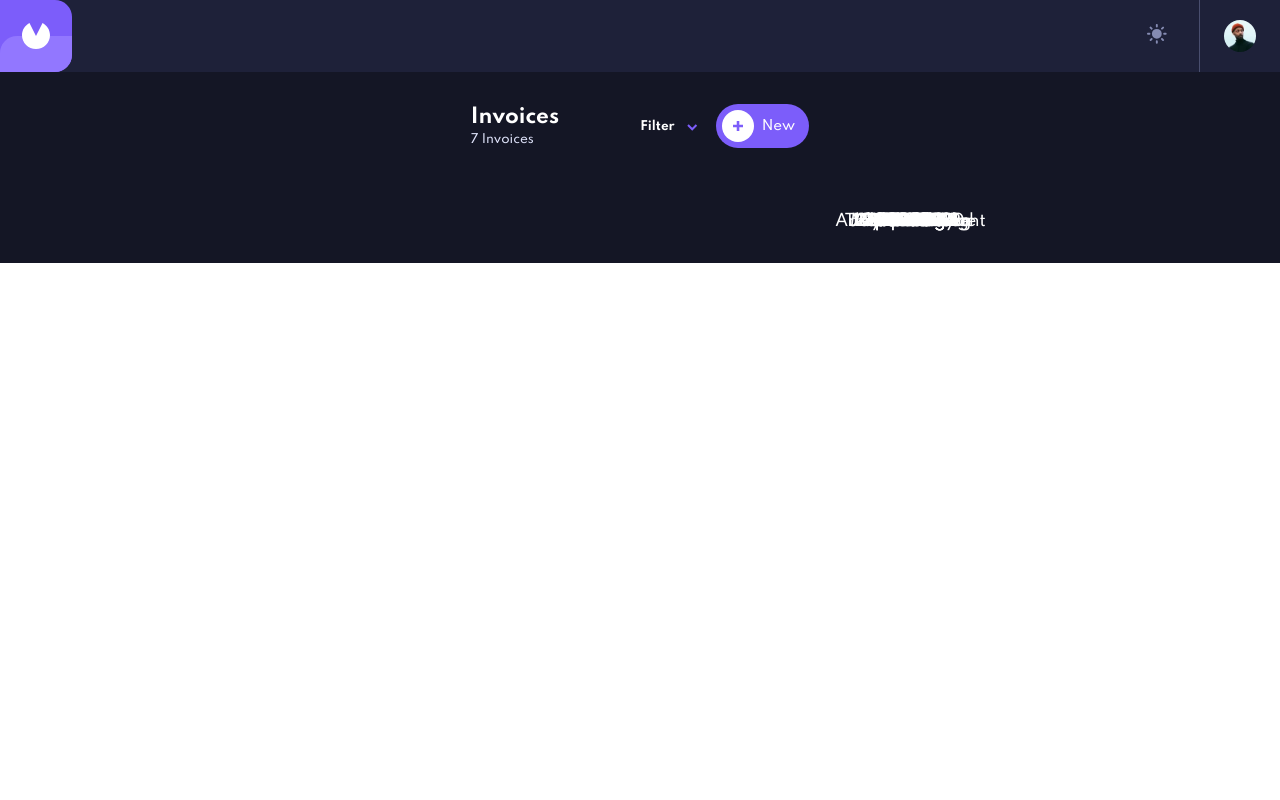
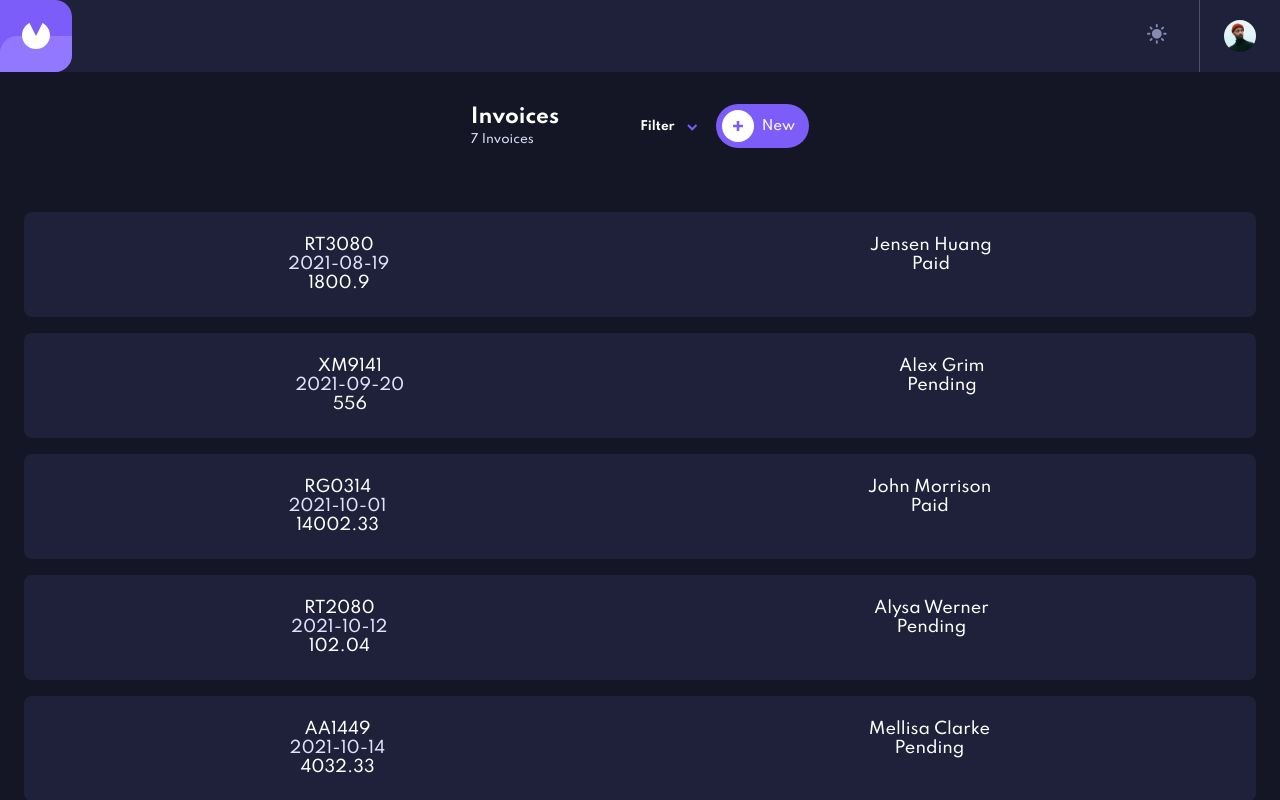
Before and after one commit to DaniloMarkicevic1/invoice-app, a React (Create React App) app: page / in a window 1280 px wide. Shown: the top 800 px of the page. Built offline with nearby package versions, Linux system fonts and the light colour scheme.

Commit message:
CardStyling

```diff
--- a/src/components/cardItems/Card.js
+++ b/src/components/cardItems/Card.js
@@ -1,12 +1,16 @@
-import { CardItem } from '../styled/CardItem.styled';
+import { CardItem } from '../styled/CardListStyle.styled';
 
 function Card({ id, clientName, paymentDue, status, total }) {
     return (
         <>
             <CardItem gridArea="itemId">{id}</CardItem>
             <CardItem gridArea="name">{clientName}</CardItem>
-            <CardItem gridArea="dueDate">{paymentDue}</CardItem>
-            <CardItem gridArea="status">{status}</CardItem>
+            <CardItem gridArea="dueDate" color="true">
+                {paymentDue}
+            </CardItem>
+            <CardItem gridArea="status" capitalize="true">
+                {status}
+            </CardItem>
             <CardItem gridArea="amount">{total}</CardItem>
         </>
     );
--- a/src/components/cardItems/CardList.js
+++ b/src/components/cardItems/CardList.js
@@ -1,13 +1,14 @@
 import { useContext } from 'react';
 import Context from '../../contexts/Context';
 import Card from './Card';
-import { CardListStyle } from '../styled/CardListStyle.styled';
+import { CardListStyle, CardWrapper } from '../styled/CardListStyle.styled';
 function CardList() {
     const { data } = useContext(Context);
 
     return (
         <CardListStyle>
             {data[0].map(({ id, clientName, paymentDue, status, total }, i) => (
+                <CardWrapper>
                     <Card
                         key={i}
                         id={id}
@@ -16,6 +17,7 @@ function CardList() {
                         status={status}
                         total={total}
                     />
+                </CardWrapper>
             ))}
         </CardListStyle>
     );
--- a/src/components/styled/AddSection.styled.js
+++ b/src/components/styled/AddSection.styled.js
@@ -42,7 +42,6 @@ export const Filter = styled.div`
     svg {
         transform: ${({ toggle }) =>
             toggle === 'show' ? 'rotate(180deg)' : 0};
-        /* rotate(180deg); */
     }
 
     svg {
@@ -66,7 +65,7 @@ export const FilterOptions = styled.ul`
     background-color: ${({ theme }) => theme.colors.backgroundSecondary};
     box-shadow: ${({ theme }) => theme.boxShadow.darkOne};
     padding: 24px 0 24px 24px;
-    border-radius: ${({ theme }) => theme.radius.filterListRadius};
+    border-radius: ${({ theme }) => theme.radius.smallRadius};
     left: -120%;
     top: calc(100% + 23px);
     box-shadow: ${({ theme }) => theme.boxShadow.darkOne};
--- a/src/components/styled/CardItem.styled.js
+++ /dev/null
@@ -1,7 +0,0 @@
-import styled from 'styled-components';
-
-export const CardItem = styled.p`
-    color: white;
-
-    grid-area: ${({ gridArea }) => gridArea};
-`;
--- a/src/components/styled/CardListStyle.styled.js
+++ b/src/components/styled/CardListStyle.styled.js
@@ -2,6 +2,25 @@ import styled from 'styled-components';
 
 export const CardListStyle = styled.div`
     display: grid;
-
+    row-gap: 16px;
     padding: 32px 24px;
 `;
+
+export const CardItem = styled.p`
+    color: ${({ theme, color }) =>
+        color === 'true' ? theme.colors.themeHover : theme.colors.white};
+    text-transform: ${({ capitalize }) =>
+        capitalize === 'true' && 'capitalize'};
+    grid-area: ${({ gridArea }) => gridArea};
+`;
+
+export const CardWrapper = styled.div`
+    display: grid;
+    grid-template-areas:
+        'itemId name'
+        'dueDate status'
+        'amount status';
+    background-color: ${({ theme }) => theme.colors.backgroundPrimary};
+    border-radius: ${({ theme }) => theme.radius.smallRadius};
+    padding: 24px;
+`;
--- a/src/components/styled/Header.styled.js
+++ b/src/components/styled/Header.styled.js
@@ -2,7 +2,7 @@ import styled from 'styled-components';
 
 export const StyledHeader = styled.header`
     display: flex;
-    background-color: ${({ theme }) => theme.colors.header};
+    background-color: ${({ theme }) => theme.colors.backgroundPrimary};
     align-items: center;
     justify-content: space-between;
     transition: 0.5s ease;
--- a/src/components/styled/Themes.js
+++ b/src/components/styled/Themes.js
@@ -4,12 +4,11 @@ import { Cursor } from '../../Images';
 export const DarkTheme = {
     colors: {
         backgroundColor: '#141625',
-        backgroundPrimary: '',
+        backgroundPrimary: '#1E2139',
         backgroundSecondary: '#252945',
         btnPrimary: '#7C5DFA',
         btnPrimaryHover: '#9277FF',
         themeHover: '#DFE3FA',
-        header: '#1E2139',
         grayishWhite: '#DFE3FA',
         white: '#ffffff',
     },
@@ -39,7 +38,7 @@ export const DarkTheme = {
     radius: {
         btnRadius: '24px',
         circleRadius: '100%',
-        filterListRadius: '8px',
+        smallRadius: '8px',
     },
     lightIcon: 'none',
 };
@@ -57,7 +56,6 @@ export const GlobalStyle = createGlobalStyle`
         margin:0px;
         padding: 0px;
         box-sizing: border-box;
-
         font-family:"Spartan", sans-serif;
         body {
             #root {
```
Lines whose indentation alone changed are shown as unchanged.
